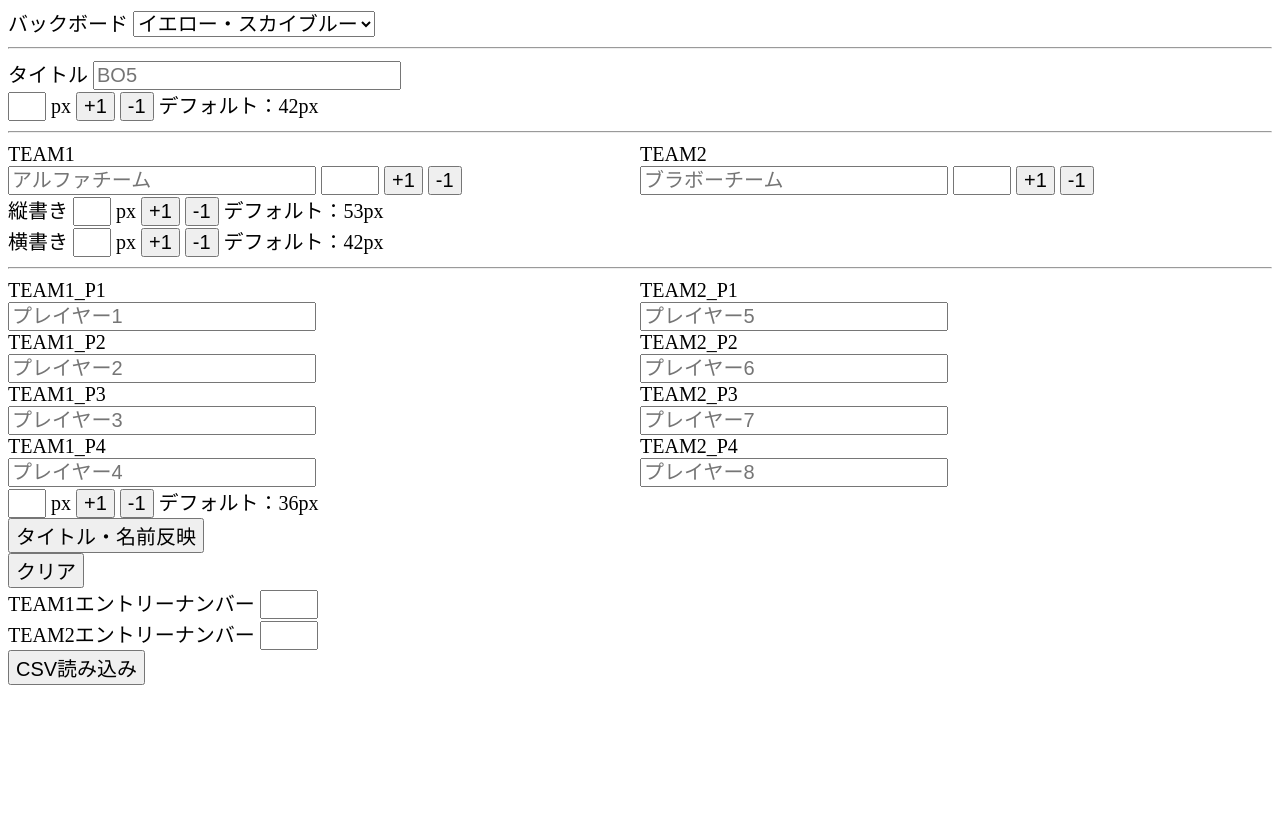
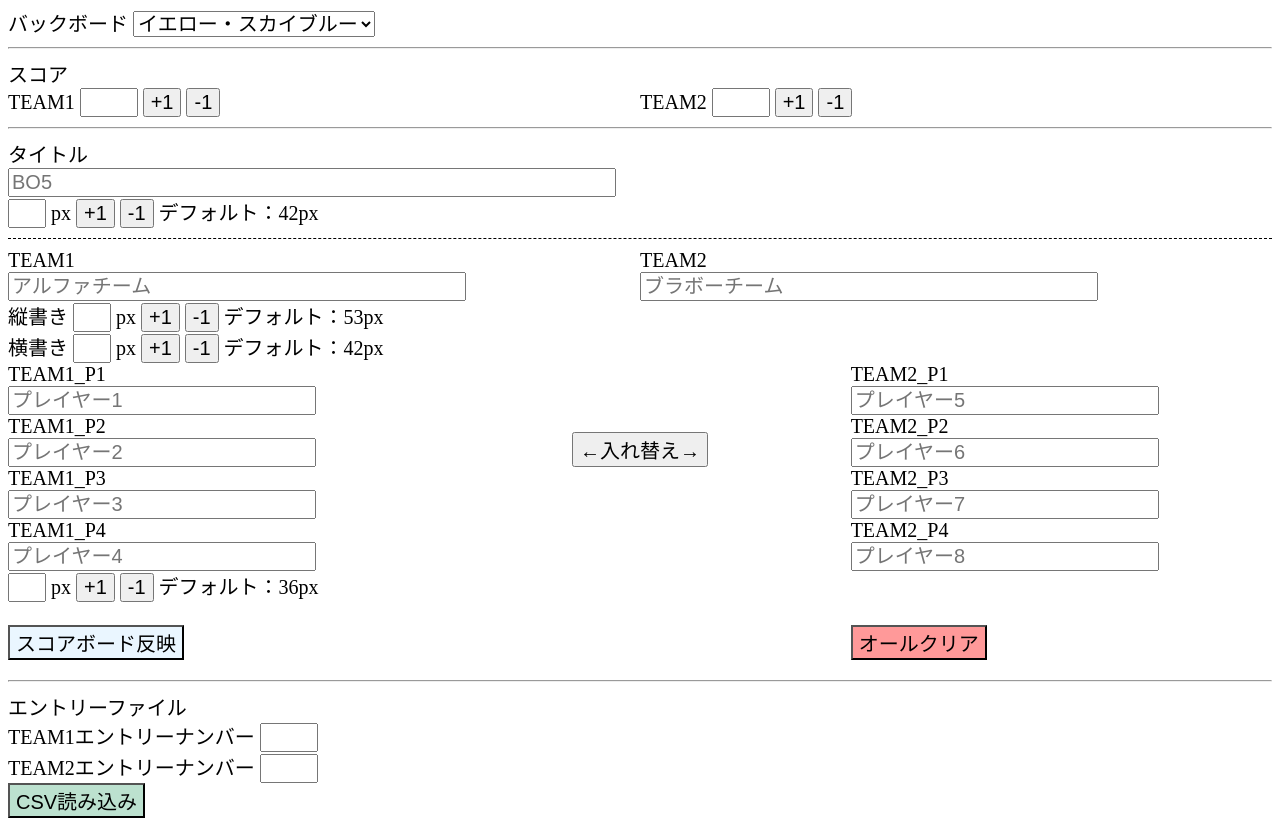
Before and after one commit to yoh-shimizu/nodecg-win, a website: page nodecg/bundles/splatoon-layout/dashboard/splatoon.html in a window 1280 px wide. Before the commit the page ends 800 px from the top, so only its background shows below. Drawn offline with Linux system fonts and the light colour scheme.

Commit message:
スワップ機能追加、デザイン修正

```diff
--- a/nodecg/bundles/splatoon-layout/dashboard/splatoon.html
+++ b/nodecg/bundles/splatoon-layout/dashboard/splatoon.html
@@ -8,7 +8,13 @@
             font-size: 20px;
         }
 
-        .team,
+        .title {
+            width: 600px;
+        }
+
+        .team {
+            width: 450px;
+        }
         .member {
             width: 300px;
         }
@@ -47,9 +53,28 @@
                     <br>
                 </div>
                 <hr>
+                <label>スコア</label>
+                <div class="container">
+                    <div>
+                        <label>TEAM1</label>
+                        <input class="countview" id="p1count" readonly type="text">
+                        <button id="p1inc">+1</button>
+                        <button id="p1dec">-1</button>
+                    </div>
+                    <div>
+                        <label>TEAM2</label>
+                        <input class="countview" id="p2count" readonly type="text">
+                        <button id="p2inc">+1</button>
+                        <button id="p2dec">-1</button>
+                    </div>
+                </div>
+
+                <hr>
+
                 <div class="content">
                     <label>タイトル</label>
-                    <input class="team" id="titleform" placeholder="BO5" type="text">
+                    <br>
+                    <input class="title" id="titleform" placeholder="BO5" type="text">
                     <br>
                     <input class="fontSize" id="titleFontSize" readonly type="text">
                     <label>px</label>
@@ -58,16 +83,13 @@
                     <label>デフォルト：42px</label>
                 </div>
 
-                <hr>
+                <hr size="1" style="border-style:dashed">
+
                 <div class="container">
                     <div>
                         <label>TEAM1</label>
                         <br>
                         <input class="team" id="team1" placeholder="アルファチーム" type="text">
-
-                        <input class="countview" id="p1count" readonly type="text">
-                        <button id="p1inc">+1</button>
-                        <button id="p1dec">-1</button>
                         <br>
                         <label>縦書き</label>
                         <input class="fontSize" id="teamFontSizeVertical" readonly type="text">
@@ -88,58 +110,59 @@
                         <label>TEAM2</label>
                         <br>
                         <input class="team" id="team2" placeholder="ブラボーチーム" type="text">
-
-                        <input class="countview" id="p2count" readonly type="text">
-                        <button id="p2inc">+1</button>
-                        <button id="p2dec">-1</button>
                         <br>
                     </div>
                 </div>
-
-                <hr>
 
                 <div class="container">
                     <div>
                         <label>TEAM1_P1</label>
                         <br>
-                        <input class="team" id="player1" placeholder="プレイヤー1" type="text">
+                        <input class="member" id="player1" placeholder="プレイヤー1" type="text">
                         <br>
 
                         <label>TEAM1_P2</label>
                         <br>
-                        <input class="team" id="player2" placeholder="プレイヤー2" type="text">
+                        <input class="member" id="player2" placeholder="プレイヤー2" type="text">
                         <br>
 
                         <label>TEAM1_P3</label>
                         <br>
-                        <input class="team" id="player3" placeholder="プレイヤー3" type="text">
+                        <input class="member" id="player3" placeholder="プレイヤー3" type="text">
                         <br>
 
                         <label>TEAM1_P4</label>
                         <br>
-                        <input class="team" id="player4" placeholder="プレイヤー4" type="text">
+                        <input class="member" id="player4" placeholder="プレイヤー4" type="text">
                         <br>
+                    </div>
+
+                    <div align="center">
+                        <br>
+                        <br>
+                        <br>
+                        <button  id="swapButton">←入れ替え→</button>
                     </div>
 
                     <div>
                         <label>TEAM2_P1</label>
                         <br>
-                        <input class="team" id="player5" placeholder="プレイヤー5" type="text">
+                        <input class="member" id="player5" placeholder="プレイヤー5" type="text">
                         <br>
 
                         <label>TEAM2_P2</label>
                         <br>
-                        <input class="team" id="player6" placeholder="プレイヤー6" type="text">
+                        <input class="member" id="player6" placeholder="プレイヤー6" type="text">
                         <br>
 
                         <label>TEAM2_P3</label>
                         <br>
-                        <input class="team" id="player7" placeholder="プレイヤー7" type="text">
+                        <input class="member" id="player7" placeholder="プレイヤー7" type="text">
                         <br>
 
                         <label>TEAM2_P4</label>
                         <br>
-                        <input class="team" id="player8" placeholder="プレイヤー8" type="text">
+                        <input class="member" id="player8" placeholder="プレイヤー8" type="text">
                         <br>
                     </div>
                 </div>
@@ -149,12 +172,22 @@
                 <button id="pfsdec">-1</button>
                 <label>デフォルト：36px</label>
             </div>
-            <div id="folder">
+            <br>
+            <div class="container">
                 <div class="content">
+                    <button style="background-color:#eaf6ff;" id="submitButton">スコアボード反映</button>
+                </div>
+                <div class="content">
+                </div>
+                <div class="content">
+                    <button style="background-color:#ff9999;" id="clearButton">オールクリア</button>
+                </div>
+            </div>
 
-                    <button id="submitButton">タイトル・名前反映</button>
-                    <br>
-                    <button id="clearButton">クリア</button>
+            <hr>
+
+            <div>
+                <label>エントリーファイル</label>
                 <br>
                 <label>TEAM1エントリーナンバー</label>
                 <input class="countview" id="t1entryNumber" type="text">
@@ -162,10 +195,7 @@
                 <label>TEAM2エントリーナンバー</label>
                 <input class="countview" id="t2entryNumber" type="text">
                 <br>
-                    <button id="loadButton">CSV読み込み</button>
-
-                </div>
-
+                <button style="background-color:#BCE1CF;" id="loadButton">CSV読み込み</button>
             </div>
 
         </body>
@@ -202,6 +232,7 @@
     const p8Rep = nodecg.Replicant("p8name", { defaultValue: "" });
 
     const submitButton = document.getElementById("submitButton");
+    const swapButton = document.getElementById("swapButton");
     const clearButton = document.getElementById("clearButton");
     const loadButton = document.getElementById("loadButton");
 
@@ -451,6 +482,28 @@
         p8Rep.value = player8.value;
     }
 
+    function swapInfo(infoA, infoB){
+      return [infoB, infoA]
+    }
+
+    swapButton.onclick = () => {
+        var tmp0 = swapInfo(team1.value, team2.value);
+        var tmp1 = swapInfo(player1.value, player5.value);
+        var tmp2 = swapInfo(player2.value, player6.value);
+        var tmp3 = swapInfo(player3.value, player7.value);
+        var tmp4 = swapInfo(player4.value, player8.value);
+        team1.value = tmp0[0];
+        team2.value = tmp0[1];
+        player1.value = tmp1[0];
+        player5.value = tmp1[1];
+        player2.value = tmp2[0];
+        player6.value = tmp2[1];
+        player3.value = tmp3[0];
+        player7.value = tmp3[1];
+        player4.value = tmp4[0];
+        player8.value = tmp4[1];
+    }
+
     clearButton.onclick = () => {
         t1Rep.value = team1.value = "";
         t2Rep.value = team2.value = "";
```
Lines whose indentation alone changed are shown as unchanged.
